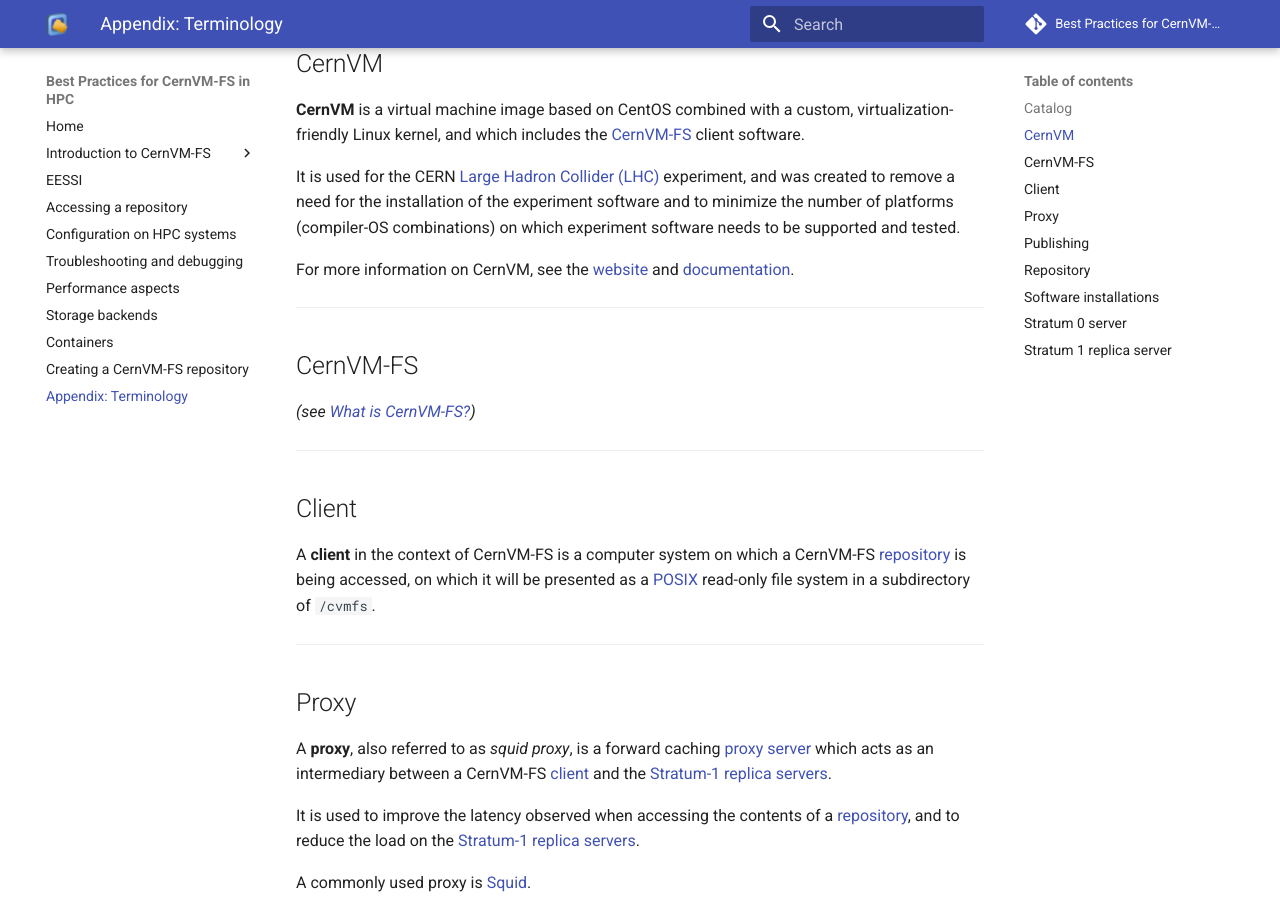
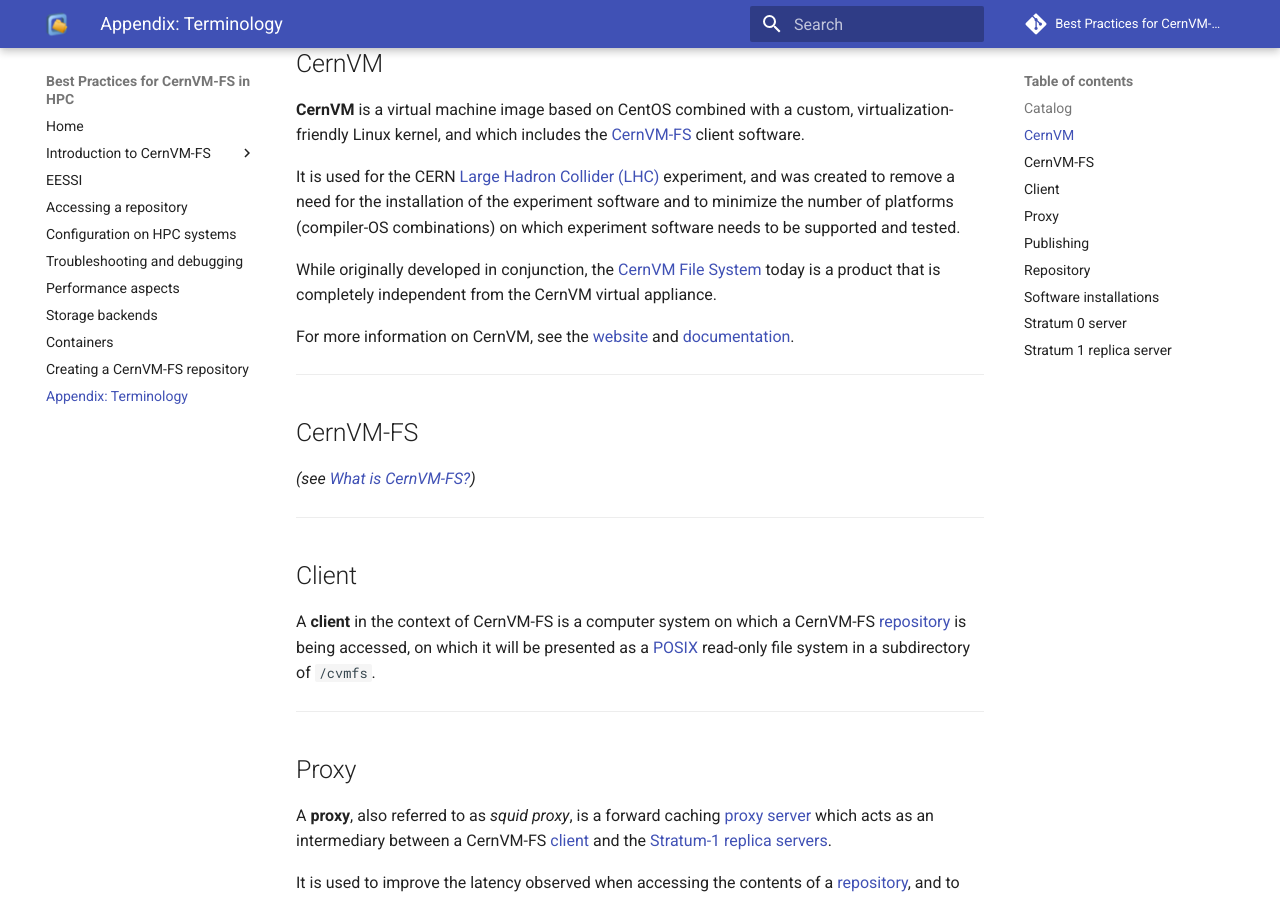
Before and after one commit to multixscale/cvmfs-tutorial-hpc-best-practices, an MkDocs documentation site: the page built from docs/appendix/terminology.md, in a window 1280 px wide and 900 px high, scrolled down 477 px. Built offline with MkDocs 1.6.1 and Material for MkDocs 9.7.7, drawn with Linux system fonts in a browser that asks for light colours; comment, search, counter and statistics services are not loaded.

Commit message:
mention that CVMFS is now independent of CernVM

```diff
--- a/docs/appendix/terminology.md
+++ b/docs/appendix/terminology.md
@@ -24,6 +24,9 @@
 It is used for the CERN [Large Hadron Collider (LHC)](https://home.cern/science/accelerators/large-hadron-collider)
 experiment, and was created to remove a need for the installation of the experiment software and to minimize the
 number of platforms (compiler-OS combinations) on which experiment software needs to be supported and tested.
+
+While originally developed in conjunction, the [CernVM File System](#cvmfs) today is a product
+that is completely independent from the CernVM virtual appliance.
 
 For more information on CernVM, see the [website](https://cernvm.cern.ch/appliance/)
 and [documentation](https://cernvm.readthedocs.io).
```
